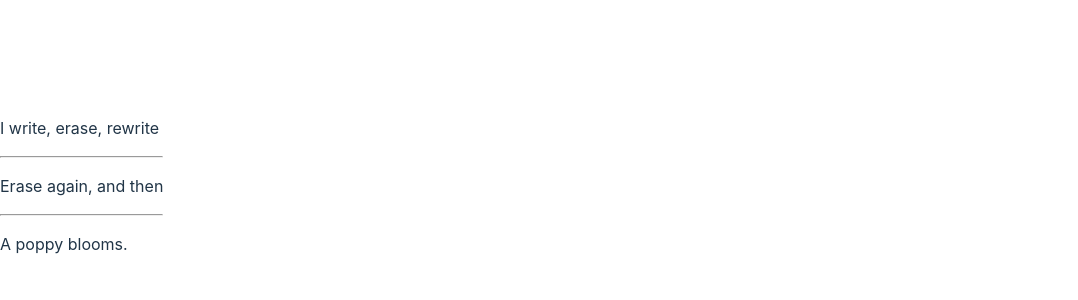
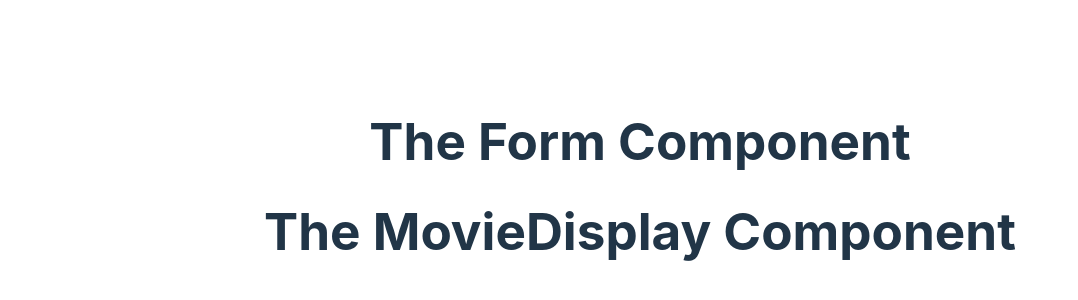
Before and after one commit to aidencullo/GLAB-320H.7.1, a React (Vite) app in the folder vite-project/: page / in a window 1280 px wide. Shown: the part 214-514 px from the top of the page, without its empty margins (0-1078 px from the left). Built offline with nearby package versions, Linux system fonts and the light colour scheme.

Commit message:
stub form and movie display components

```diff
--- a/vite-project/src/App.tsx
+++ b/vite-project/src/App.tsx
@@ -1,26 +1,16 @@
-const lines = [
-    "I write, erase, rewrite",
-    "Erase again, and then",
-    "A poppy blooms.",
-];
+import { useState, useEffect } from "react";
+import logo from "./logo.svg";
+import "./App.css";
 
-function App() {
-    const poem = lines.map((line, index) => {
-	return (
-	    <div>
-	    <p> {line} </p>
-	    { index < lines.length - 1 && <hr /> }
-	    </div>
-	);
-    });
+// Import our components
+import MovieDisplay from "./components/MovieDisplay";
+import Form from "./components/Form";
 
-    return (
-        <>
-            <article>
-                {poem}
-            </article>
-        </>
-    );
+export default function App() {
+  return (
+    <div className="App">
+      <Form />
+      <MovieDisplay />
+    </div>
+  );
 }
-
-export default App;
--- /dev/null
+++ b/vite-project/src/components/Form.tsx
@@ -0,0 +1,4 @@
+export default function Form(props){
+  // The component must return some JSX
+  return <h1>The Form Component</h1>;
+};
--- /dev/null
+++ b/vite-project/src/components/MovieDisplay.tsx
@@ -0,0 +1,4 @@
+export default function MovieDisplay(props) {
+  // The component must return some JSX
+  return <h1>The MovieDisplay Component</h1>;
+};
```
